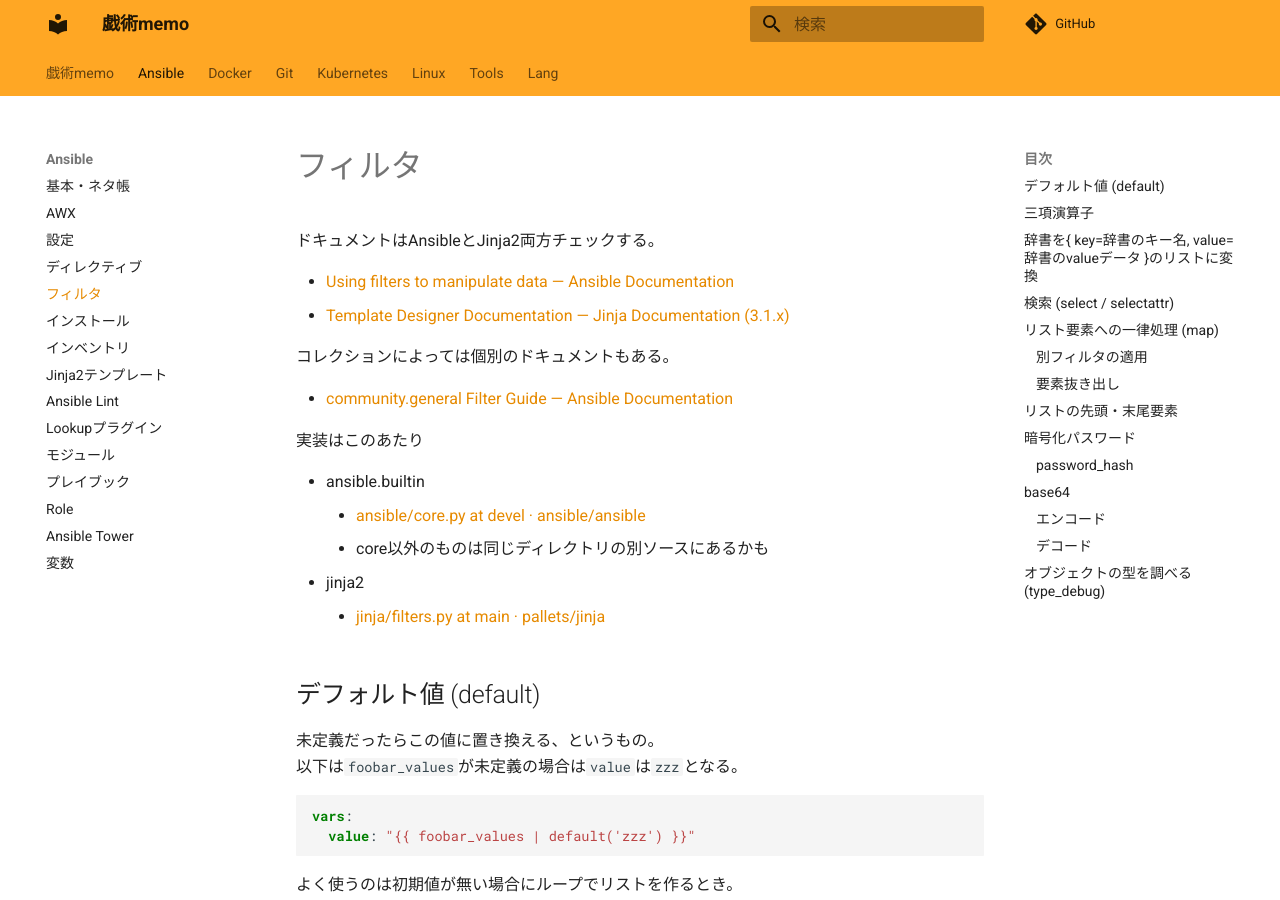
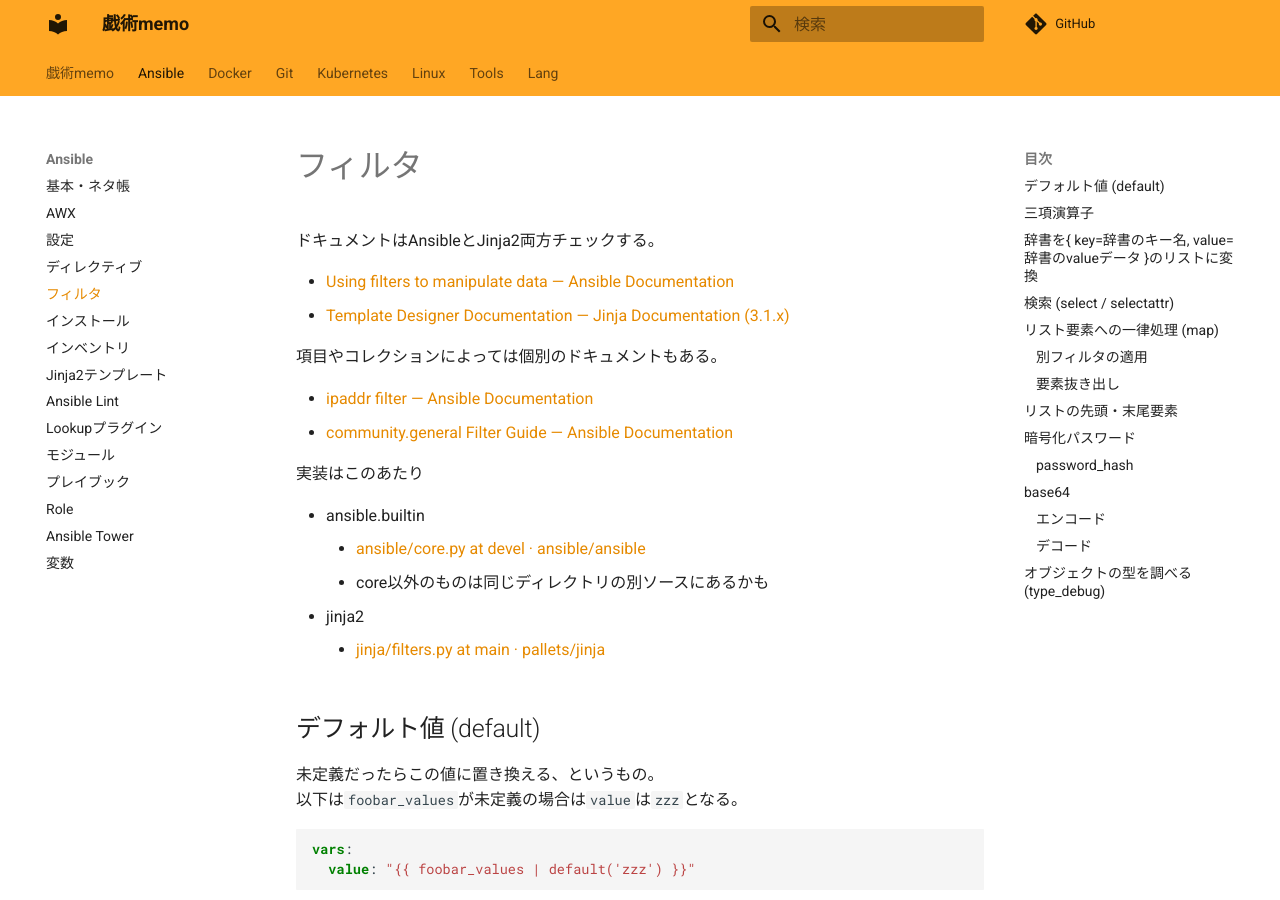
Before and after one commit to zaki-lknr/docs, an MkDocs documentation site: the page built from docs/Ansible/filter.md, in a window 1280 px wide and 900 px high. Built offline with MkDocs 1.6.1 and Material for MkDocs 9.7.7, drawn with Linux system fonts in a browser that asks for light colours; comment, search, counter and statistics services are not loaded.

Commit message:
add: ansible/filter: ipaddrフィルタのリンク追加

```diff
--- a/docs/Ansible/filter.md
+++ b/docs/Ansible/filter.md
@@ -5,8 +5,9 @@
 - [Using filters to manipulate data — Ansible Documentation](https://docs.ansible.com/ansible/latest/user_guide/playbooks_filters.html)
 - [Template Designer Documentation — Jinja Documentation (3.1.x)](https://jinja.palletsprojects.com/en/latest/templates/#list-of-builtin-filters)
 
-コレクションによっては個別のドキュメントもある。
+項目やコレクションによっては個別のドキュメントもある。
 
+- [ipaddr filter — Ansible Documentation](https://docs.ansible.com/ansible/latest/user_guide/playbooks_filters_ipaddr.html)
 - [community.general Filter Guide — Ansible Documentation](https://docs.ansible.com/ansible/latest/collections/community/general/docsite/filter_guide.html)
 
 実装はこのあたり
```
